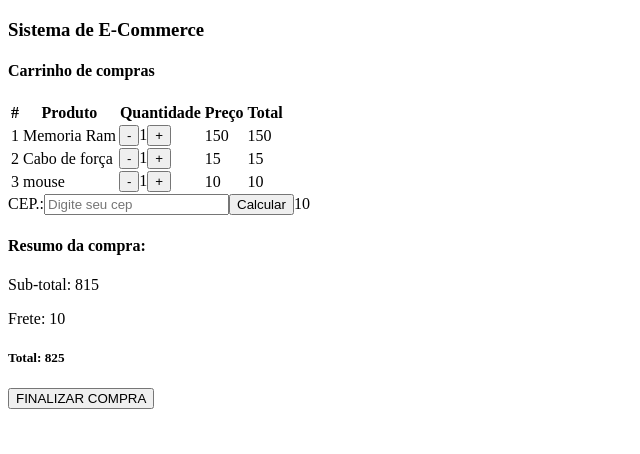
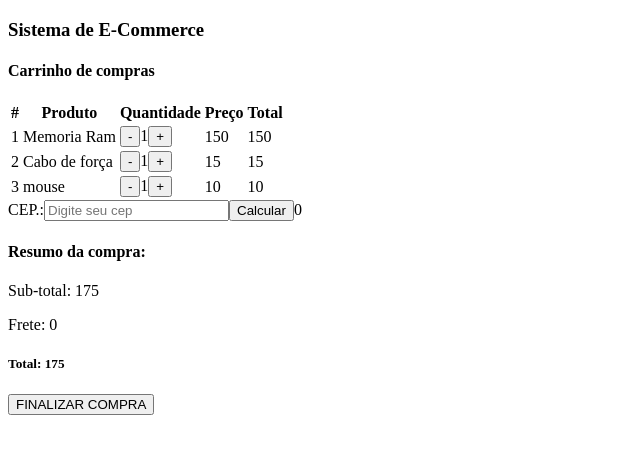
Before and after one commit to eliseu-daniel/e-commerce, a React (Vite) app: page / in a window 1280 px wide. Shown: the top 454 px of the page, without its empty margins (0-640 px from the left). Built offline with nearby package versions, Linux system fonts and the light colour scheme.

Commit message:
props total for summary

```diff
--- a/src/App.tsx
+++ b/src/App.tsx
@@ -4,30 +4,23 @@ import Header from "./components/Header";
 import Summary from "./components/Summary";
 import Table from "./components/Table";
 import Title from "./components/Title";
-import {data} from "./data/products";
 
 function App() {
 
-	const [valorfrete, setValorFrete] = useState(0);
+	const [valorfrete, setValorFrete] = useState<number>(0);
+	const [totalGeral, setTotalGeral] = useState<number>(0);
 
-	const getTotal = () => {
-		let sum = 0;
-		for(let item of data){
-			sum += item.price * item.quantity;
-		}
-
-		return sum;
-	}
-
-		const cartTotal = getTotal();
+	const getTotal = (total:number) => {
+		setTotalGeral(total);
+	};
 
 	return (
 		<>
 			<Header />
 			<Title titulo="Carrinho de compras" />
-			<Table />
-			<Frete valor={10} setFrete = {setValorFrete}/>
-			<Summary subtotal={cartTotal} frete={valorfrete}/>
+			<Table totalGeral={getTotal}/>
+			<Frete valor={0} setFrete = {setValorFrete}/>
+			<Summary subtotal={totalGeral} frete={valorfrete}/>
 		</>
 	);
 }
--- a/src/components/Summary.tsx
+++ b/src/components/Summary.tsx
@@ -2,7 +2,7 @@ import Button from "./Button";
 
 type summaryProps = {
     subtotal: number;
-    frete?: number
+    frete: number
 }
 
 export default function Summary({subtotal, frete}: summaryProps){
@@ -10,7 +10,7 @@ return(
     <>
         <h4>Resumo da compra:</h4>
         <p>Sub-total: {subtotal = subtotal ? subtotal : 0}</p>
-        <p>Frete: {frete = frete ? frete : 0}</p>
+        <p>Frete: {frete}</p>
         <h5>Total: {subtotal + frete}</h5>
         <Button tipo="submit" text="FINALIZAR COMPRA" />
     </>
--- a/src/components/Table.tsx
+++ b/src/components/Table.tsx
@@ -1,8 +1,59 @@
 import TableHead from "./TableHead";
 import TableRows from "./TableRow";
 import {data} from "../data/products";
+import { useMemo, useState } from "react";
+import Button from "./Button";
 
-export default function Table() {
+type tableProps = {
+	totalGeral: (total:number) => void;
+}
+
+export default function Table({totalGeral}: tableProps) {
+	// const [qtd, setQtd] = useState<number>(1);
+
+	const [qtd, setQtd] = useState<{ [key: number]: number }>(
+    	data.reduce((newObj, produto) => ({ ...newObj, [produto.order]: 1 }), {})
+  	);
+
+	const valorTotal = useMemo(() => {
+			//estou rodando cada posição do array unico e armazenando o total dele
+			return data.reduce((newObj, produto) => {
+				return newObj + qtd[produto.order] * produto.price;
+			}, 0);
+		},
+	// recarrega so quando a qtd for atualizada
+	[qtd]);
+
+	//passando o valorTotal para a prop
+	useMemo(() => {
+		totalGeral(valorTotal);
+	},[valorTotal, totalGeral]);
+
+	// const increment = () => {
+	// 	setQtd((prev) => prev + 1);
+	// }
+
+	const increment = (order: number) => {
+    setQtd((prev) => ({
+      	...prev,
+      [	order]: prev[order] + 1,
+    	}));
+  	};
+
+	const decrement = (order: number) => {
+    	setQtd((prev) => ({
+      		...prev,
+      		[order]: prev[order] > 1 ? prev[order] - 1 : 1,
+    	}));
+  	};
+
+	// const decrement = () => {
+	// 	if(qtd === 1){
+	// 		return;
+	// 	}
+	// 	setQtd((prev) => prev - 1);
+	// }
+
 
 	return (
 		<>
@@ -17,9 +68,25 @@ export default function Table() {
 					</tr>
 				</thead>
 				<tbody>
-					{data.map((item, index) => (
-						<TableRows key={index} row={item} />
-					))}
+					{
+						data.map((produto) => {
+							const total:number = qtd[produto.order] * produto.price;
+							return (
+								<tr key={produto.order}>
+									<TableRows row={produto.order} />
+									<TableRows row={produto.product} />
+									<td>
+										<Button tipo="button" text="-" onClick={() => decrement(produto.order)}/>
+										<span>{qtd[produto.order]}</span>
+										<Button tipo="button" text="+" onClick={() => increment(produto.order)}/>
+									</td>
+									<TableRows row={produto.price} />
+									<TableRows row={total} />
+								</tr>
+							);
+						})
+					}
+
 				</tbody>
 			</table>
 		</>
--- a/src/components/TableRow.tsx
+++ b/src/components/TableRow.tsx
@@ -1,39 +1,14 @@
-import { useState } from "react";
-import type {Produto} from "../data/products";
-import Button from "./Button";
+
 
 type RowProps = {
-	row: Produto;
+	row: number | string;
 };
 
 export default function TableRows({ row }: RowProps) {
-	const [qtd, setQtd] = useState<number>(1);
-
-	const increment = () => {
-		setQtd((prev) => prev + 1);
-	}
-
-	const decrement = () => {
-		if(qtd === 1){
-			return;
-		}
-		setQtd((prev) => prev - 1);
-	}
-
-	const total:number = qtd * row.price;
-
 
 	return (
 		<>
-			<tr>
-				<td>{row.order}</td>
-				<td>{row.product}</td>
-					<Button tipo="button" text="-" onClick={decrement}/>
-					<span>{qtd}</span>
-					<Button tipo="button" text="+" onClick={increment}/>
-				<td>{row.price}</td>
-				<td>{total}</td>
-			</tr>
+			<td>{row}</td>
 		</>
 	);
 }
```
